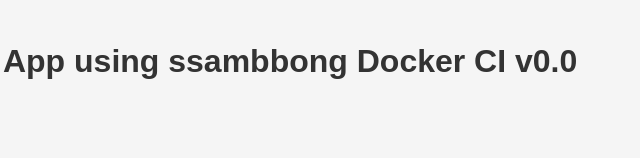
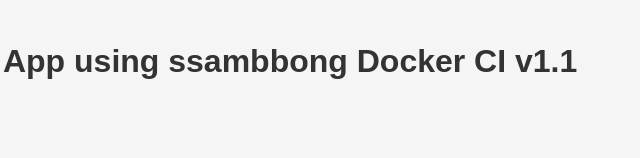
Before and after one commit to 201820863/docker-CI, a website: page public/index.html in a window 1280 px wide. Shown: the part 284-442 px from the top of the page, 602-1242 px from the left. Drawn offline with Linux system fonts and the light colour scheme.

Commit message:
DZ3 docker CI and DDol3

```diff
--- a/public/index.html
+++ b/public/index.html
@@ -7,7 +7,7 @@
 </head>
 <body>
   <img src="images/fastcampus.png" alt="fastcampus logo">
-  <h1>Welcome to Douzone DX 3th. - Nodejs App using ssambbong Docker CI v0.0</h1>
+  <h1>Welcome to Douzone DX 3th. - Nodejs App using ssambbong Docker CI v1.1</h1>
   <p>This is a ssambbong Nodejs application!</p>
 </body>
 </html>
```
